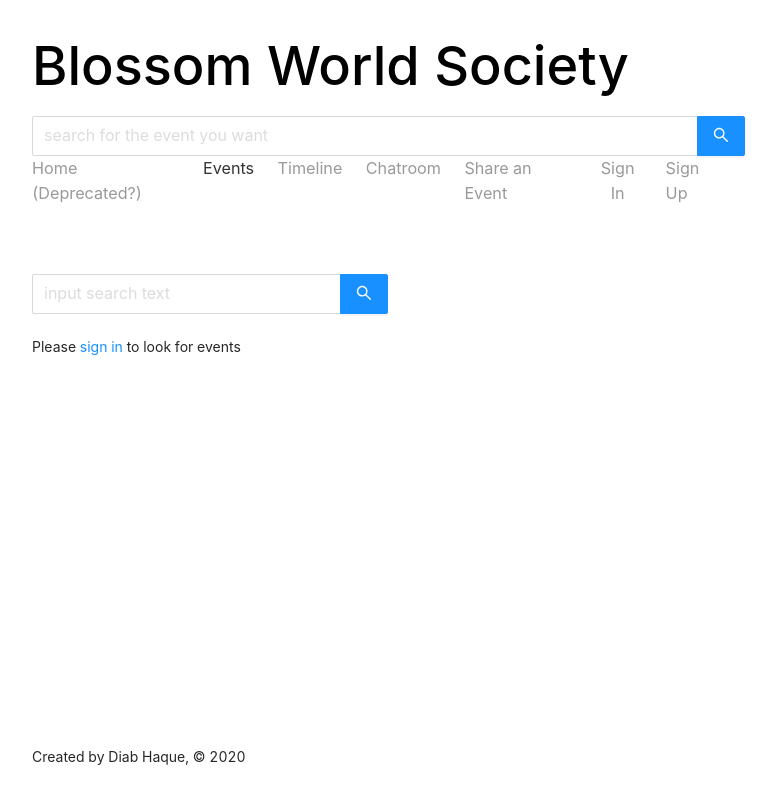
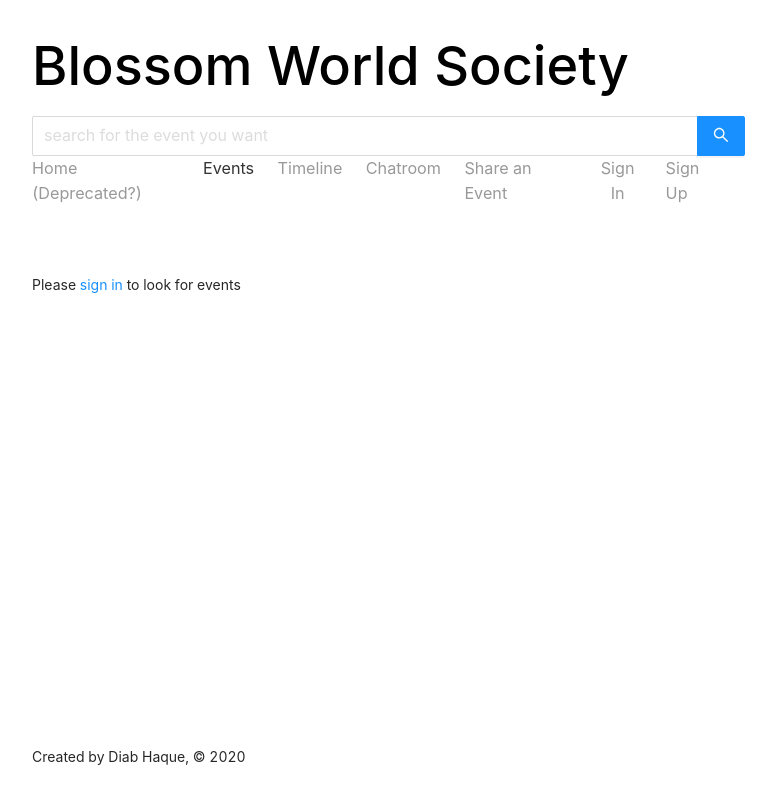
Before and after one commit to cfg2020apac/team-24, a React (Create React App) app in the folder client/: page /findjob in a window 1280 px wide. Shown: the whole page, without its empty margins (251-1027 px from the left). Built offline with nearby package versions, Linux system fonts and the light colour scheme.

Commit message:
housekeeping with Events tab

```diff
--- a/client/src/routes/event/FindEvent.js
+++ b/client/src/routes/event/FindEvent.js
@@ -89,15 +89,15 @@ const FindJobPage = () => {
     <div>
       {/* <h1>Feed</h1>
       <br /> */}
-      <Search
+      {/* <Search
         size="large"
         placeholder="input search text"
         onSearch={(value) => console.log(value)}
         style={{ width: "50%" }}
         enterButton
-      />
-      <br />
-      <br />
+      /> */}
+      {/* <br />
+      <br /> */}
       {loading ? (
         <Spin />
       ) : (
```
